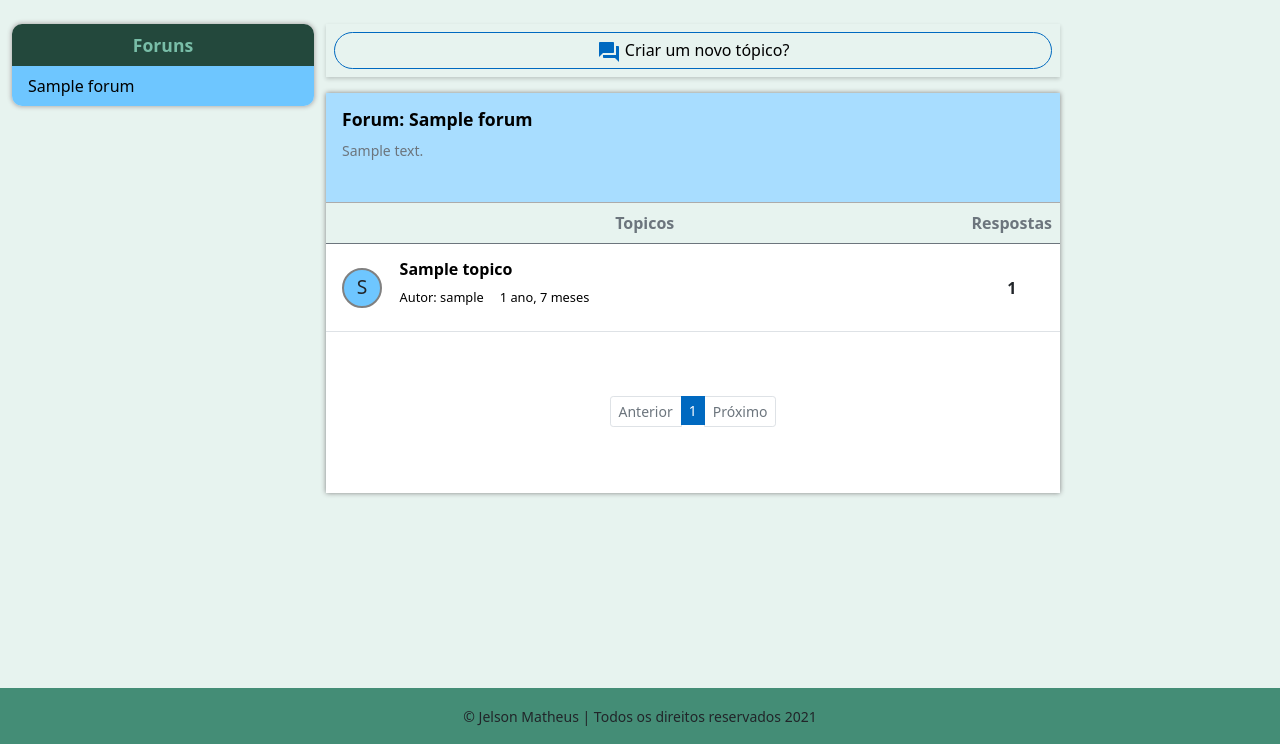
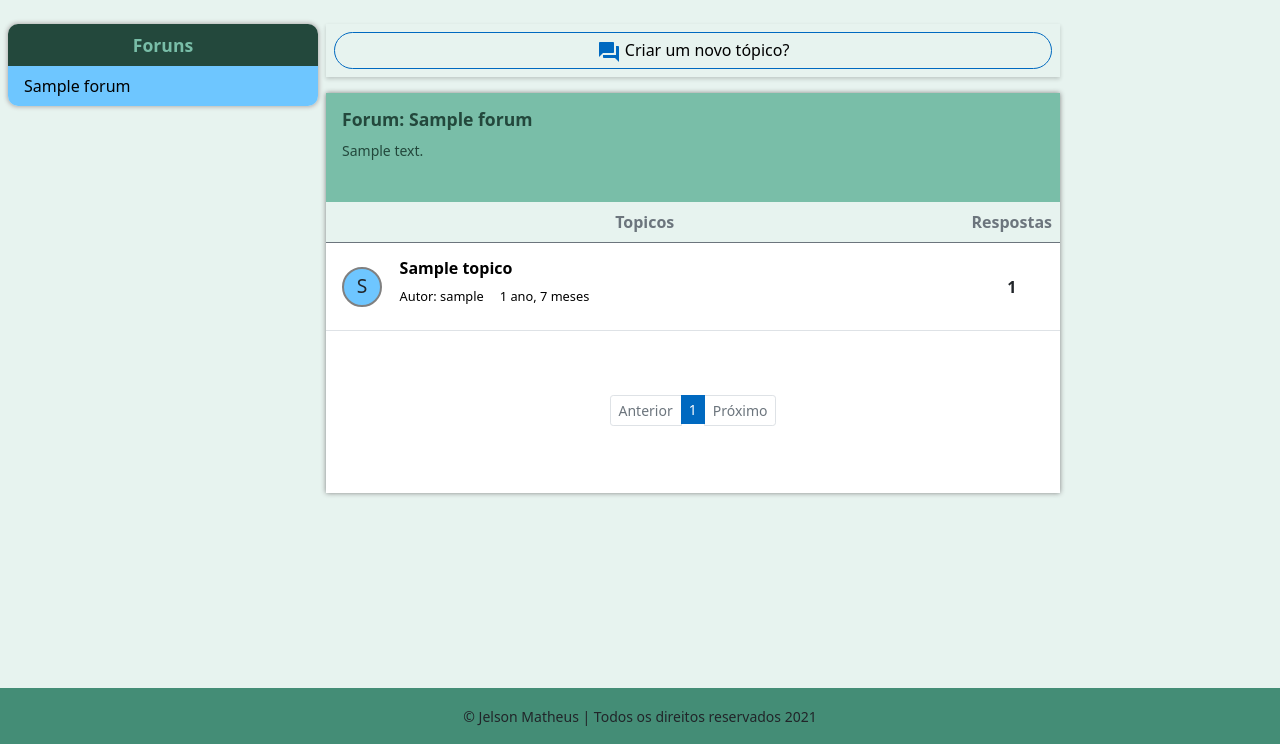
Before and after one commit to JelsonMatheus/rdjsite, a Django app: a page that uses site_forum/templates/site_forum/index.html in a window 1280 px wide. Shown: the part 56-800 px from the top of the page. Run offline with Django 3.2, Linux system fonts and the light colour scheme; tables that the repository leaves empty hold one stand-in row (values such as "Sample post"); parts of the project's set-up code (start-up, migrations or seed data) failed here and were passed over.

Commit message:
Mudanças no style

```diff
--- a/site_forum/static/site_forum/css/index.css
+++ b/site_forum/static/site_forum/css/index.css
@@ -68,12 +68,11 @@ main {
     .add-post button svg { color: var(--color-secondary-dark);}
 
 .forum_info {
-    background: var(--color-secondary-light);
+    background: var(--color-primary-light-60);
     font-size: 1em;
-    border-bottom: 1px solid rgb(172, 171, 171);
+    color:var(--color-primary);
 }
     .titulo-forum {
-        color:var(--c-primary-text);
         font-size: 1.1em;
         font-weight: bold;
     }
--- a/site_forum/templates/site_forum/base/base.html
+++ b/site_forum/templates/site_forum/base/base.html
@@ -6,6 +6,8 @@
     {% block metadados %}
     <meta charset="utf-8">
     <meta name="viewport" content="width=device-width, initial-scale=1"> {% endblock %}
+    <link rel="shortcut icon" href="/favicon.ico" type="image/x-icon">
+    <link rel="icon" href="{% static 'site_forum/icon/favicon.ico' %}" type="image/x-icon">
 
     <title>{% block title %} {% endblock %}</title>
 
--- a/site_forum/templates/site_forum/index.html
+++ b/site_forum/templates/site_forum/index.html
@@ -26,7 +26,7 @@
         <div class="row gx-3 gy-3">
 
             <!--LEFT COLLUMN-->
-            <div class="col-md-3">
+            <div class="col-md-3 px-0 px-sm-1">
                 <section class="forum-container">
                     <button class="btn-collapsible" type="button" data-bs-toggle="collapse" data-bs-target="#collapseForuns" aria-expanded="false" aria-controls="collapseForuns">
                         Foruns
@@ -61,7 +61,7 @@
                 <section class="container-topico pb-4">
                     <div class="forum_info pt-3 pb-4">
                         <h6 class="titulo-forum px-3">Forum: {{forum_atual}}</h6>
-                        <p class="px-3"><small class="text-muted">{{forum_atual.descricao}}</small></p>
+                        <p class="px-3"><small>{{forum_atual.descricao}}</small></p>
                     </div>
 
                     <table class="list-topico table align-middle">
```
Also changed, not shown: site_forum/static/site_forum/icon/favicon.ico (added).
